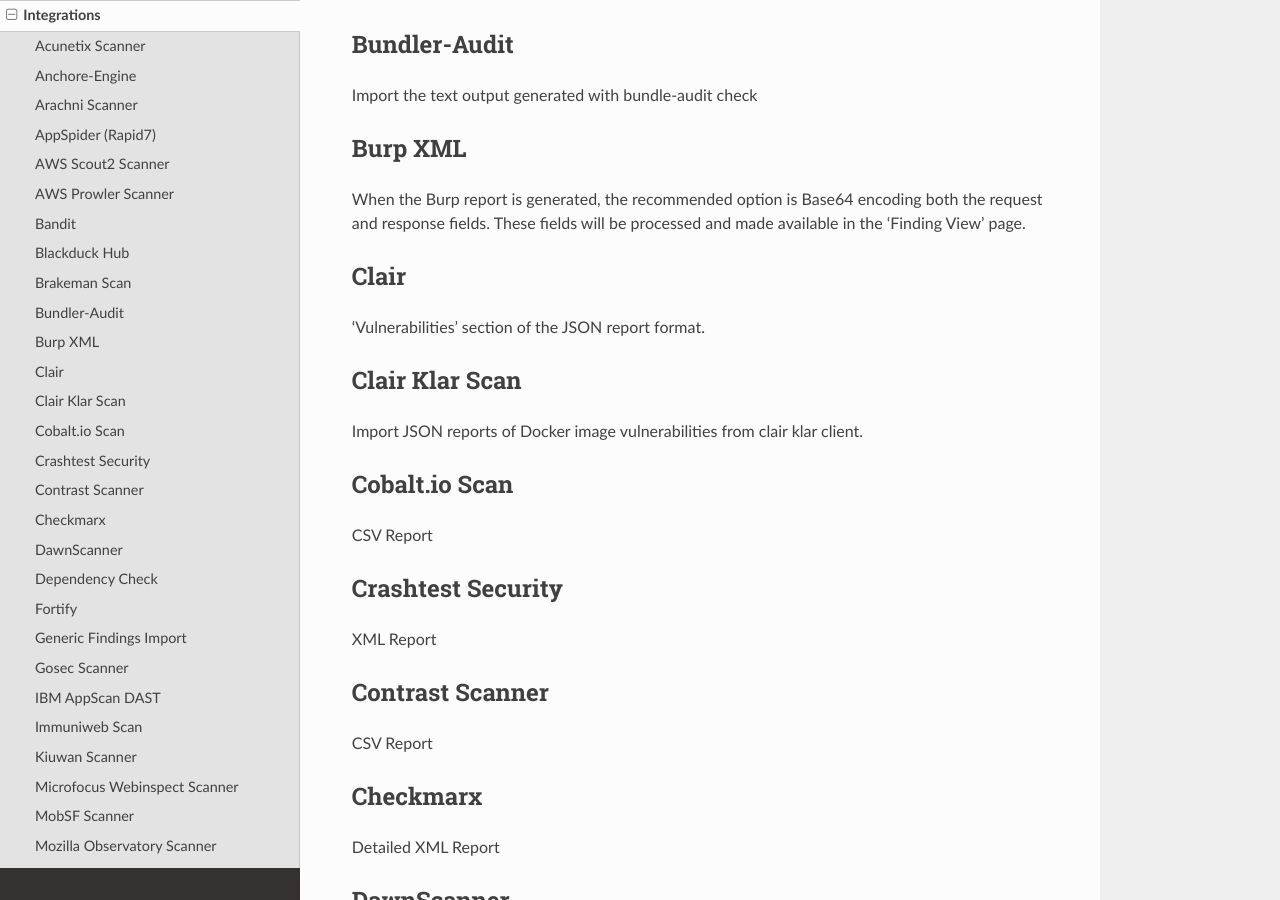
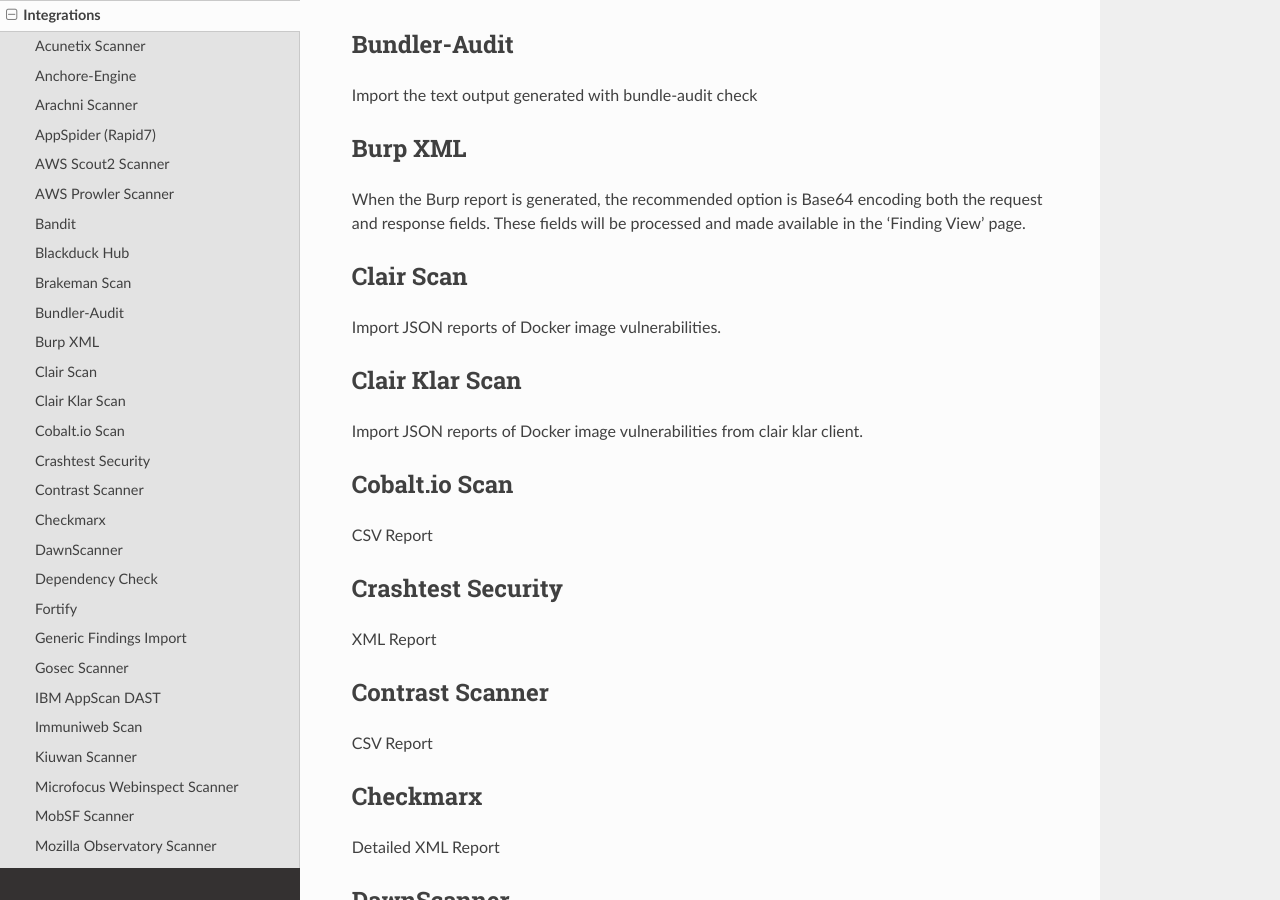
Before and after one commit to DefectDojo/Documentation, a Sphinx documentation site: the page built from docs/integrations.rst, in a window 1280 px wide and 900 px high, scrolled down 1142 px. Built offline with Sphinx 7.4.7 and the Read the Docs theme 2.0.0, drawn with Linux system fonts in a browser that asks for light colours.

Commit message:
Modify Clair documentation and gitignore file

```diff
--- a/docs/integrations.rst
+++ b/docs/integrations.rst
@@ -47,9 +47,9 @@
 --------
 When the Burp report is generated, the recommended option is Base64 encoding both the request and response fields. These fields will be processed and made available in the 'Finding View' page.
 
-Clair
------
-'Vulnerabilities' section of the JSON report format.
+Clair Scan
+-----------
+Import JSON reports of Docker image vulnerabilities.
 
 Clair Klar Scan
 ----------------
@@ -62,7 +62,6 @@
 Crashtest Security
 ------------------
 XML Report
-
 
 Contrast Scanner
 ----------------
@@ -161,7 +160,7 @@
 Import results from the PHP Symfony Security Checker.
 
 Qualys
-------
+-------
 Qualys output files can be imported in XML format.
 
 Qualys Webapp Scan
```
Also changed, not shown: 1 other file.
